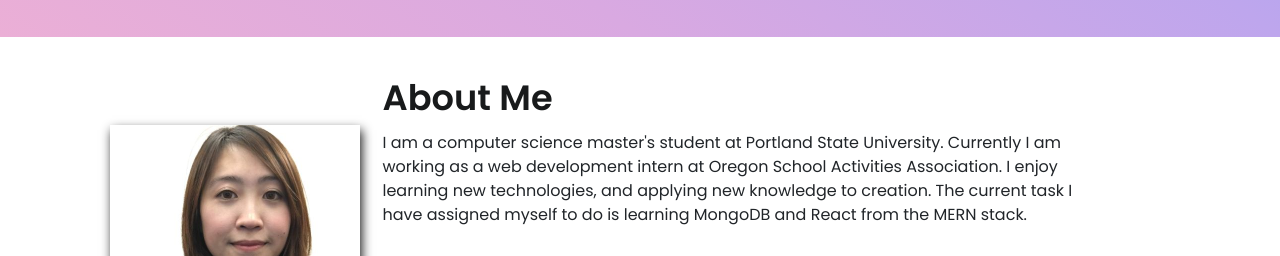
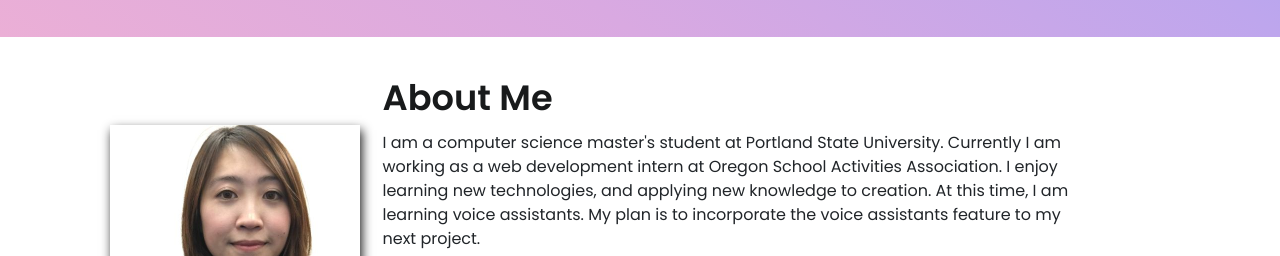
Before and after one commit to snakevirgo/Li, a plain HTML site: page index.html in a window 1280 px wide. Shown: the part 900-1156 px from the top of the page. Drawn offline with nearby package versions, Linux system fonts and the light colour scheme.

Commit message:
updated about me currently

```diff
--- a/index.html
+++ b/index.html
@@ -87,7 +87,7 @@
                 I am a computer science master's student at Portland State University.
                 Currently I am working as a web development intern at Oregon School Activities Association.
                 I enjoy learning new technologies, and applying new knowledge to creation.
-                The current task I have assigned myself to do is learning MongoDB and React from the MERN stack.
+                At this time, I am learning voice assistants. My plan is to incorporate the voice assistants feature to my next project.
               </p>
             </div>
             <div class="skills">
```
